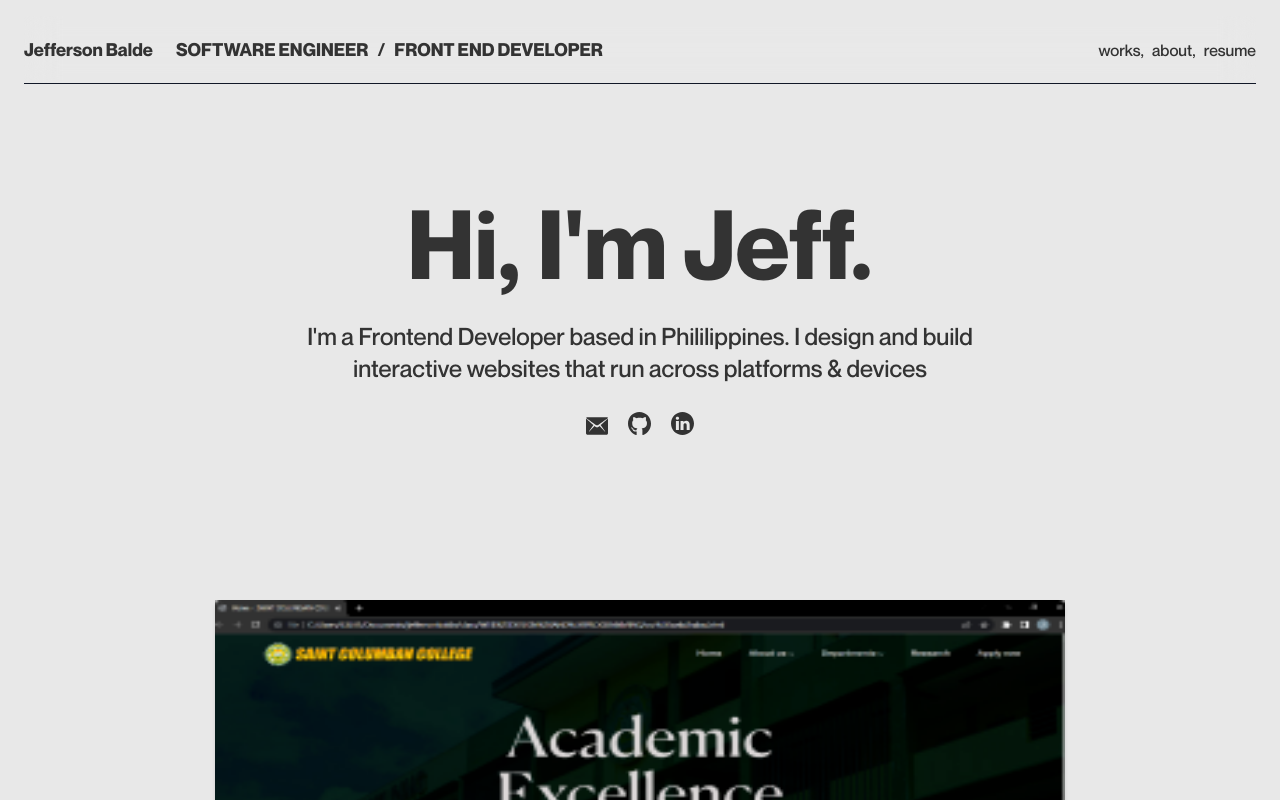
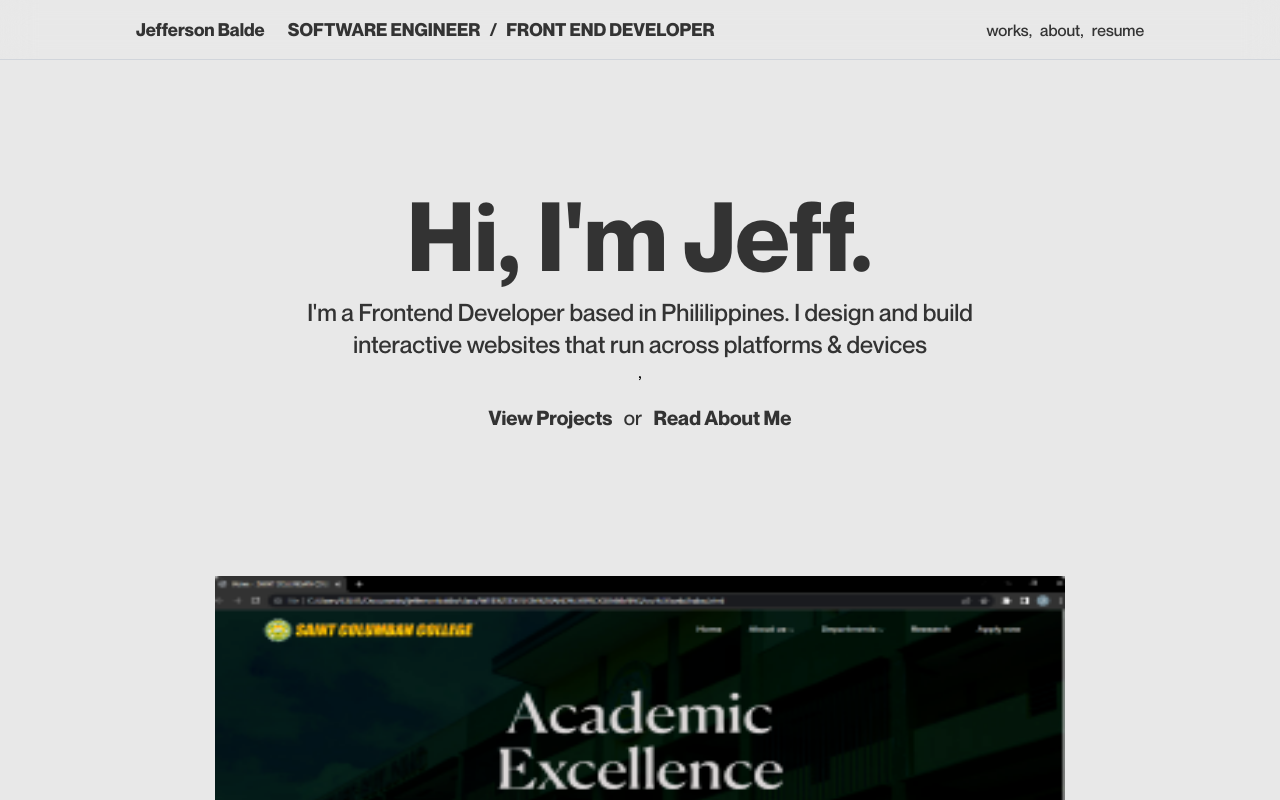
Before and after one commit to jeffersonbalde/jeffersonbalde.me, a Next.js app: page / in a window 1280 px wide. Shown: the top 800 px of the page. Built offline with nearby package versions, Linux system fonts and the light colour scheme.

Commit message:
fixing some padding and sizes

```diff
--- a/app/layout.tsx
+++ b/app/layout.tsx
@@ -42,12 +42,10 @@ export default function RootLayout({
   return (
     <html lang="en">
       <body className={neueMontreal.className}>
-        <Container>
-          <Header />
-          <main className='w-full'>
-          </main>
-          {children}
-        </Container>
+        <Header />
+        <main className='w-full'>
+        </main>
+        {children}
       </body>
     </html>
   )
--- a/app/page.tsx
+++ b/app/page.tsx
@@ -7,7 +7,7 @@ import Workflow from "@/components/Workflow";
 
 export default function Home() {
   return (
-    <div>
+    <div className="overflow-x-hidden">
       <Hero />
       <Projects />
       <Skills />
--- a/components/Header.tsx
+++ b/components/Header.tsx
@@ -1,15 +1,32 @@
 "use client"
 
 import Link from 'next/link'
-import React from 'react'
+import React, { useRef } from 'react'
 import { motion } from "framer-motion"
 
 type Props = {}
 
 function Header({}: Props) {
+  const ref = useRef<string | any>("");
+
+  const handleScroll = (e: React.MouseEvent<HTMLAnchorElement, MouseEvent>) => {
+      e.preventDefault();
+      const href = e.currentTarget.href;
+      const targetId = href.replace(/.*\#/, "");
+      const elem = document.getElementById(targetId);
+      elem?.scrollIntoView({
+          behavior: "smooth",
+      })
+
+      const links = document.querySelectorAll('.nav-link');
+      links.forEach((link) => {
+          link.classList.remove('active');
+      })
+      e.currentTarget.classList.add("active");
+  }
+
   return (
-    <div className='sticky top-0 py-4 w-full z-10 backdrop-filter backdrop-blur-lg bg-opacity-30 border-b border-gray-900'>
-      <div className='max-w-container mx-auto py-1 h-full flex justify-between items-center'>
+      <div className='max-w-[1320px] flex flex-row items-center justify-around m-auto sticky top-0 py-4 w-full z-10 backdrop-filter backdrop-blur-lg bg-opacity-30 border-b border-gray-300'>
         <motion.div
           initial={{opacity: 0}}
           animate={{opacity: 1}}
@@ -19,73 +36,47 @@ function Header({}: Props) {
             <h1 className='text-[18px] text-black font-bold'>Jefferson Balde <span className='ml-5 uppercase hidden md:inline font-bold'>Software Engineer &nbsp; / &nbsp; Front End Developer</span> </h1>
           </Link>
         </motion.div>
-      <nav className=''>
-        {/* <div className='hidden md:inline-flex justify-between gap-10 text-navbar text-base'>
-          <motion.div
-              initial={{y: -10, opacity: 0}}
-              animate={{y: 0, opacity: 1}}
-              transition={{duration: 0.1, delay: 0.1}}
+        <nav className='list-none'>
+            <div className='flex flex-row text-black text-[16px] gap-2'>
+            <motion.li
+                    initial={{ y: -10, opacity: 0 }}
+                    animate={{ y: 0, opacity: 1 }}
+                    transition={{duration: 0.1}}
                 >
-              <Link href="/about" className='hover:underline decoration-1'>About</Link>
-            </motion.div>
-
-            <motion.div
-              initial={{y: -10, opacity: 0}}
-              animate={{y: 0, opacity: 1}}
-              transition={{duration: 0.1, delay: 0.2}}
+                <Link
+                  href="#projects"
+                  className='nav-link'
+                  onClick={handleScroll}
                 >
-              <Link href="/" className='hover:underline decoration-1'>Works</Link>
-            </motion.div>
-
-            <motion.div
-              initial={{y: -10, opacity: 0}}
-              animate={{y: 0, opacity: 1}}
-              transition={{duration: 0.1, delay: 0.3}}
+                  works,
+                </Link>
+            </motion.li>
+            <motion.li
+                    initial={{ y: -10, opacity: 0 }}
+                    animate={{ y: 0, opacity: 1 }}
+                    transition={{duration: 0.2, delay: 0.2}}
                 >
-              <Link href="/about" className='hover:underline decoration-1'>Skills</Link>
-            </motion.div>
-
-            <motion.div
-              initial={{y: -10, opacity: 0}}
-              animate={{y: 0, opacity: 1}}
-              transition={{duration: 0.1, delay: 0.4}}
+                <Link
+                  href="/about"
+                  className='nav-link'
                 >
-              <Link href="/about" className='hover:underline decoration-1'>Contact</Link>
-            </motion.div>
-
-            <motion.div
-              initial={{y: -10, opacity: 0}}
-              animate={{y: 0, opacity: 1}}
-              transition={{duration: 0.1, delay: 0.5}}
+                  about,
+                </Link>
+            </motion.li>
+            <motion.li
+                    initial={{ y: -10, opacity: 0 }}
+                    animate={{ y: 0, opacity: 1 }}
+                    transition={{duration: 0.3, delay: 0.3}}
                 >
-              <Link href="/about" className='hover:underline decoration-1'>Resume</Link>
-            </motion.div>
-          </div>
-
-          <motion.div
-            initial={{y: -10, opacity: 0}}
-            animate={{y: 0, opacity: 1}}
-            transition={{duration: 0.1, delay: 0.1}}
+                <Link
+                  href="#projects"
+                  className=''
                 >
-            <div className='w-6 h-5 flex flex-col justify-between items-center md:hidden
-              text-4xl text-navbar cursor-pointer overflow-hidden group'>
-              <span className='w-full h-[2px] bg-navbar inline-flex transform group-hover:translate-x-2
-                transition-all ease-in-out duration-300'></span>
-              <span className='w-full h-[2px] bg-navbar inline-flex transform translate-x-3
-              group-hover:translate-x-0 transition-all ease-in-out duration-300'></span>
-              <span className='w-full h-[2px] bg-navbar inline-flex transform translate-x-1
-              group-hover:translate-x-3 transition-all ease-in-out duration-300'></span>
-            </div>
-          </motion.div> */}
-          <div className='flex flex-row text-black text-[16px] gap-2'>
-            <p>works, </p>
-            <p>about, </p>
-            <p>resume</p>
+                resume
+              </Link>
+            </motion.li>
             </div>
         </nav>
-    </div>
-
-    {/* <hr className='border-grey mt-4'/> */}
     </div>
 
   )
--- a/components/Hero.tsx
+++ b/components/Hero.tsx
@@ -1,22 +1,56 @@
+'use client';
+
 import Link from 'next/link'
-import React from 'react'
+import React, { useRef } from 'react'
 import email from '../public/svg/email.svg';
 import github from '../public/svg/github.svg';
 import linkedin from '../public/svg/linkedin.svg';
 import Image from 'next/image';
 
+import { motion, useAnimation } from "framer-motion";
+
 function Hero() {
+
+  const ref = useRef<string | any>("");
+
+  const handleScroll = (e: React.MouseEvent<HTMLAnchorElement, MouseEvent>) => {
+      e.preventDefault();
+      const href = e.currentTarget.href;
+      const targetId = href.replace(/.*\#/, "");
+      const elem = document.getElementById(targetId);
+      elem?.scrollIntoView({
+          behavior: "smooth",
+      })
+
+      const links = document.querySelectorAll('.nav-link');
+      links.forEach((link) => {
+          link.classList.remove('active');
+      })
+      e.currentTarget.classList.add("active");
+  }
+
   return (
-    <div className='mt-28 flex flex-col justify-center items-center text-center'>
-        <h1 className='text-black font-bold text-6xl sm:text-7xl lg:text-8xl'>Hi, I&apos;m Jeff.</h1>
-        <h2 className='mt-7 text-[18px] text-black w-80 sm:text-xl sm:w-[490px] md:text-2xl md:w-[570px] lg:w-[710px]'>
-         I&apos;m a Frontend Developer based in Phililippines. I design and build interactive websites that run across platforms & devices
-        </h2>
+    <div className='mt-20 md:mt-32 flex flex-col justify-center items-center text-center'>
+        <motion.div
+          initial={{ y: -10, opacity: 0 }}
+          animate={{ y: 0, opacity: 1 }}
+          transition={{duration: 0.5, delay: 0.5}}
+        >
+          <h1 className='text-black font-bold text-6xl sm:text-7xl lg:text-8xl'>Hi, I&apos;m Jeff.</h1>
+          <motion.div
+            initial={{ y: -10, opacity: 0 }}
+            animate={{ y: 0, opacity: 1 }}
+            transition={{duration: 0.6, delay: 0.6}}
+          >
+            <h2 className='mt-3 text-[18px] text-black w-80 sm:text-xl sm:w-[490px] md:text-2xl md:w-[570px] lg:w-[710px]'>
+            I&apos;m a Frontend Developer based in Phililippines. I design and build interactive websites that run across platforms & devices
+            </h2>
+          </motion.div>,
         {/* <div className='mt-10 text-blue uppercase flex flex-row gap-3'>
             <Link href="/about" className='border border-blue w-32 text-[13px] p-3 md:text-sm md:w-36'>View Projects</Link>
             <Link href="/about"className='border border-blue w-32 text-[13px] p-3 md:text-sm md:w-36'>Read About me</Link>
         </div> */}
-        <div className='flex flex-row mt-7 gap-5'>
+        {/* <div className='flex flex-row mt-7 gap-5'>
           <div>
             <Image
               src={email}
@@ -37,8 +71,33 @@ function Hero() {
               width={23}
               alt="email"
             />
+          </div> */}
+        {/* </div> */}
+        <motion.div
+            initial={{ y: -10, opacity: 0 }}
+            animate={{ y: 0, opacity: 1 }}
+            transition={{duration: 0.7, delay: 0.7}}
+          >
+          <div className='mt-5'>
+            <h1 className='text-black text-lg sm:text-xl font-semibold'>
+              <Link
+                href="#projects"
+                className='nav-link'
+                onClick={handleScroll}
+              >
+              View Projects
+              </Link>
+                <span className='font-light'> &nbsp; or &nbsp; </span>
+              <Link
+                href="/about"
+                className='nav-link'
+                >
+                Read About Me
+              </Link>
+            </h1>
           </div>
-        </div>
+        </motion.div>
+        </motion.div>
     </div>
   )
 }
--- a/components/Projects.tsx
+++ b/components/Projects.tsx
@@ -8,10 +8,10 @@ import project3 from '../public/assets/project3.png'
 function Projects() {
 
   return (
-    <div className='mt-40 flex flex-col justify-center items-center'>
+    <div className='pt-36 flex flex-col justify-center items-center max-w-[1320px] m-auto px-5' id="projects">
         <div className='' >
             <div className=''>
-                <div className='relative group hover:bg-[#FFFFFF] hover:shadow-slate-200 shadow-md'>
+                <div className='relative group hover:bg-[#FFFFFF] hover:shadow-slate-200'>
                     <Image
                         src={project1}
                         alt="scc website"
```
Also changed, not shown: components/Footer.tsx (+25 -8 lines), tailwind.config.js (+0 -10 lines). Lines whose indentation alone changed are shown as unchanged.
